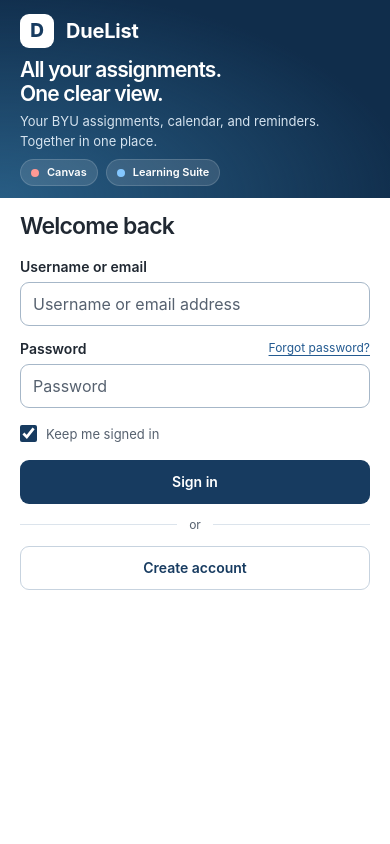
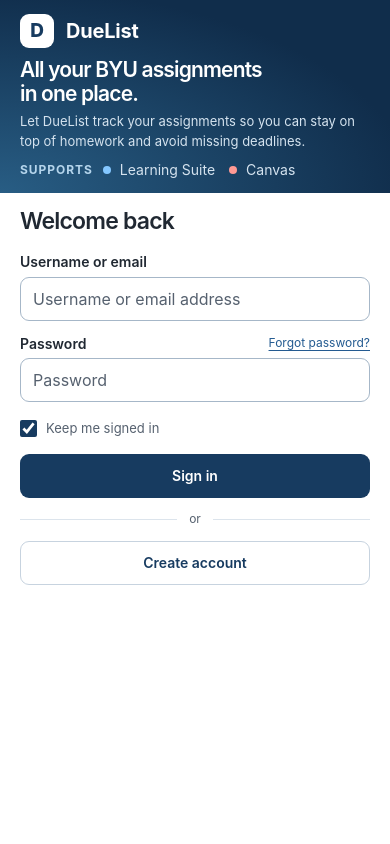
Before and after one commit to elisa-hermosilla/is401-datamodel_and_backend, a Node project: template views/login.ejs in a window 390 px wide. Run offline with Node 20 templates, Linux system fonts and the light colour scheme; the template is opened without the code that fills it, so the values that code supplies are empty.

Commit message:
Drawer close is an X; login copy rewritten, source pills removed
The phone navigation drawer closes with a plain X icon. The sign-in
panel uses the team's own wording (heading, one-line blurb, a short
"Supports: Learning Suite, Canvas" list) in place of the taglines and the
Canvas / Learning Suite pills that looked like buttons; the create-account
hero loses the pills too and names the sources in its blurb.

Co-Authored-By: Claude Fable 5.1 <noreply@anthropic.com>

```diff
--- a/public/css/styles.css
+++ b/public/css/styles.css
@@ -120,11 +120,6 @@ input, select, textarea { font-family: inherit; font-size: 14px; }
   width: 34px; height: 34px; border-radius: 6px; background: #fff; color: var(--navy);
   display: grid; place-items: center; font-weight: 800;
 }
-.hero-sources { display: flex; gap: 10px; margin-top: 28px; }
-.source-pill {
-  display: inline-flex; align-items: center; gap: 8px; padding: 8px 14px; border-radius: 999px;
-  background: rgba(255,255,255,.12); font-size: 13px; font-weight: 600;
-}
 .source-dot { width: 8px; height: 8px; border-radius: 50%; }
 .auth-panel { background: var(--surface); display: flex; align-items: center; justify-content: center; padding: 40px 24px; }
 .auth-card { width: 100%; max-width: 400px; }
@@ -152,15 +147,15 @@ input, select, textarea { font-family: inherit; font-size: 14px; }
 .login-intro .brand { font-size: 23px; gap: 12px; }
 .login-intro .brand-mark { width: 40px; height: 40px; border-radius: 11px; font-size: 22px; }
 .login-intro-copy { margin: 64px 0; }
-.login-eyebrow { color: #b5d5ec; font-size: 11px; font-weight: 700; letter-spacing: .13em; }
 .login-intro h1 { margin: 14px 0 20px; font-size: clamp(30px, 3vw, 40px); line-height: 1.15; letter-spacing: -.04em; }
 .login-description { color: #d5e3ef; font-size: 15px; line-height: 1.75; }
-.login-description-compact { display: none; }
-.login-intro .hero-sources { flex-wrap: wrap; gap: 8px; margin-top: 24px; }
-.login-intro .source-pill { border: 1px solid #ffffff26; padding: 7px 12px; font-size: 12px; }
 .canvas-dot { background: #ff9994; }
 .ls-dot { background: #84c7ff; }
-.login-intro-footer { margin-top: auto; padding-top: 20px; border-top: 1px solid #ffffff26; color: #b5cfe2; font-size: 12px; }
+/* "Supports" list: plain words with a coloured dot, nothing that looks clickable */
+.login-supports { margin-top: 22px; display: flex; align-items: baseline; gap: 14px; }
+.login-supports-label { color: #b5d5ec; font-size: 12px; font-weight: 700; letter-spacing: .08em; text-transform: uppercase; }
+.login-supports ul { list-style: none; margin: 0; padding: 0; display: flex; flex-direction: column; gap: 6px; }
+.login-supports li { display: flex; align-items: center; gap: 9px; color: #d5e3ef; font-size: 14px; }
 .auth-login .auth-panel { padding: 48px 44px; min-width: 0; }
 .auth-login .auth-card h2 { font-size: 28px; letter-spacing: -.035em; }
 .auth-login .auth-card .sub { font-size: 14px; margin-bottom: 28px; }
@@ -187,7 +182,6 @@ input, select, textarea { font-family: inherit; font-size: 14px; }
   .login-intro-copy { margin: auto 0; padding: 64px 0; max-width: 600px; }
   .login-intro h1 { font-size: clamp(32px, 3.6vw, 60px); }
   .login-description { max-width: 500px; font-size: clamp(15px, 1.2vw, 18px); }
-  .login-intro-footer { margin-top: 0; }
   .auth-login .auth-panel { padding: 48px clamp(32px, 5vw, 96px); }
   .auth-login .auth-card { max-width: 440px; }
   .auth-login .auth-card h2 { font-size: 34px; }
@@ -197,13 +191,10 @@ input, select, textarea { font-family: inherit; font-size: 14px; }
   .login-shell { max-width: 480px; grid-template-columns: minmax(0, 1fr); border-radius: 20px; }
   .login-intro { padding: 18px 24px; }
   .login-intro-copy { margin: 12px 0 0; }
-  .login-eyebrow, .login-intro-footer { display: none; }
   .login-intro h1 { font-size: 24px; margin: 0 0 8px; }
   .login-description { font-size: 13px; line-height: 1.5; }
-  .login-description-full { display: none; }
-  .login-description-compact { display: block; }
-  .login-intro .hero-sources { margin-top: 10px; }
-  .login-intro .source-pill { padding: 4px 10px; font-size: 11px; }
+  .login-supports { margin-top: 10px; gap: 10px; }
+  .login-supports ul { flex-direction: row; gap: 14px; }
   .auth-login .auth-panel { padding: 18px 24px; min-height: auto; }
   .auth-login .auth-card h2 { font-size: 23px; margin-bottom: 14px; }
   .auth-login .auth-card .sub, .auth-login .auth-footer { display: none; }
@@ -1405,7 +1396,8 @@ mark.hl { background: #fef08a; color: inherit; border-radius: 3px; padding: 0 1p
   .nav-scrim { position: fixed; inset: 0; z-index: 60; background: rgb(15 23 42 / 48%); }
   .app .sidebar { position: fixed; inset: 0 auto 0 0; z-index: 61; width: min(320px, calc(100vw - 32px)); height: 100dvh; padding: 18px 16px max(18px, env(safe-area-inset-bottom)); display: flex; flex-direction: column; align-items: stretch; flex-wrap: nowrap; gap: 16px; overflow-y: auto; overscroll-behavior: contain; border: 0; border-right: 1px solid var(--border); visibility: hidden; transform: translateX(-100%); transition: transform .2s ease, visibility .2s; }
   .app .sidebar.is-open { visibility: visible; transform: translateX(0); }
-  .app .sidebar .mobile-menu-close { display: inline-flex; align-self: flex-end; gap: 12px; }
+  .app .sidebar .mobile-menu-close { display: inline-grid; place-items: center; align-self: flex-end; width: 44px; height: 44px; padding: 0; color: var(--navy); }
+  .app .sidebar .mobile-menu-close svg { width: 22px; height: 22px; }
   .app .sidebar .brand { padding: 0 8px 12px; font-size: 22px; gap: 10px; }
   .app .sidebar .brand-mark { width: 36px; height: 36px; }
   .app .sidebar .nav { flex: none; flex-direction: column; justify-content: flex-start; gap: 6px; }
@@ -1603,7 +1595,7 @@ mark.hl { background: #fef08a; color: inherit; border-radius: 3px; padding: 0 1p
   .auth-login .login-intro h1 { font-size: 21px; margin-bottom: 6px; }
   .auth-login .login-intro { padding-top: 14px; padding-bottom: 12px; }
   .auth-login .login-intro-copy { margin-top: 10px; }
-  .auth-login .login-intro .hero-sources { margin-top: 8px; }
+  .auth-login .login-supports { margin-top: 8px; }
   .auth-login .auth-panel { padding-top: 14px; padding-bottom: 20px; }
   .modal .field { margin-bottom: 12px; }
   .modal h3 { font-size: 20px; line-height: 1.3; }
--- a/views/create-account.ejs
+++ b/views/create-account.ejs
@@ -1,6 +1,6 @@
 <%- include("partials/head", { title: "Create account", description: "Create a DueList account to organize your Canvas and Learning Suite assignments." }) %>
   <div class="auth-wrap">
-<%- include("partials/auth-hero", { heading: "Create an account.", blurb: "After you create an account you can link Canvas and Learning Suite. DueList imports your classes and assignments from both.", sources: true }) %>
+<%- include("partials/auth-hero", { heading: "Create an account.", blurb: "After you create an account you can link Learning Suite and Canvas, and DueList imports your classes and assignments from both." }) %>
 
     <section class="auth-panel">
       <div class="auth-card">
--- a/views/login.ejs
+++ b/views/login.ejs
@@ -4,16 +4,16 @@
       <section class="login-intro" aria-labelledby="login-heading">
         <div class="brand"><span class="brand-mark" aria-hidden="true">D</span> DueList</div>
         <div class="login-intro-copy">
-          <p class="login-eyebrow">LESS JUGGLING. MORE DOING.</p>
-          <h1 id="login-heading">All your assignments.<br>One clear view.</h1>
-          <p class="login-description login-description-full">Bring your BYU Canvas and Learning Suite assignments together in one dashboard, with a calendar and reminders to keep you on track.</p>
-          <p class="login-description login-description-compact">Your BYU assignments, calendar, and reminders. Together in one place.</p>
-          <div class="hero-sources" aria-label="Assignment sources">
-            <span class="source-pill"><span class="source-dot canvas-dot" aria-hidden="true"></span>Canvas</span>
-            <span class="source-pill"><span class="source-dot ls-dot" aria-hidden="true"></span>Learning Suite</span>
+          <h1 id="login-heading">All your BYU assignments<br>in one place.</h1>
+          <p class="login-description">Let DueList track your assignments so you can stay on top of homework and avoid missing deadlines.</p>
+          <div class="login-supports">
+            <span class="login-supports-label">Supports</span>
+            <ul>
+              <li><span class="source-dot ls-dot" aria-hidden="true"></span>Learning Suite</li>
+              <li><span class="source-dot canvas-dot" aria-hidden="true"></span>Canvas</li>
+            </ul>
           </div>
         </div>
-        <p class="login-intro-footer">A little more organized. A lot more on top of it.</p>
       </section>
 
     <section class="auth-panel">
--- a/views/partials/sidebar.ejs
+++ b/views/partials/sidebar.ejs
@@ -14,7 +14,7 @@
         Hover for a hint; click opens the tour chooser (app.js openTourChooser). %>
     <button type="button" class="help-tip help-corner" id="help-btn" aria-label="Take a quick tour" data-tip="Need a refresher? Click for a quick tour."><svg aria-hidden="true" viewBox="0 0 24 24" fill="none" stroke="currentColor" stroke-width="2" stroke-linecap="round" stroke-linejoin="round"><path d="M9 18h6"/><path d="M10 21h4"/><path d="M12 3a6 6 0 0 0-3.6 10.8c.7.6 1.1 1.3 1.3 2.2h4.6c.2-.9.6-1.6 1.3-2.2A6 6 0 0 0 12 3Z"/></svg></button>
     <aside id="sidebar" class="sidebar" aria-label="Main navigation">
-      <button type="button" class="btn btn-secondary mobile-menu-close" id="menu-close">Close menu <span aria-hidden="true">×</span></button>
+      <button type="button" class="btn btn-ghost btn-icon mobile-menu-close" id="menu-close" aria-label="Close menu"><svg aria-hidden="true" viewBox="0 0 24 24" fill="none" stroke="currentColor" stroke-width="2.2" stroke-linecap="round"><path d="M6 6l12 12M18 6 6 18"/></svg></button>
       <a class="brand" href="/dashboard" aria-label="DueList dashboard"><span class="brand-mark">D</span><span>DueList</span></a>
       <nav class="nav" aria-label="Main pages">
         <a href="/dashboard" aria-label="Dashboard"<% if (active === "dashboard") { %> aria-current="page" class="active"<% } %>><svg aria-hidden="true" viewBox="0 0 24 24" fill="none" stroke="currentColor" stroke-width="2" stroke-linecap="round" stroke-linejoin="round"><rect x="3" y="3" width="7" height="9" rx="1.5"/><rect x="14" y="3" width="7" height="5" rx="1.5"/><rect x="14" y="12" width="7" height="9" rx="1.5"/><rect x="3" y="16" width="7" height="5" rx="1.5"/></svg><span>Dashboard</span></a>
```
Also changed, not shown: views/partials/auth-hero.ejs (+1 -7 lines).
